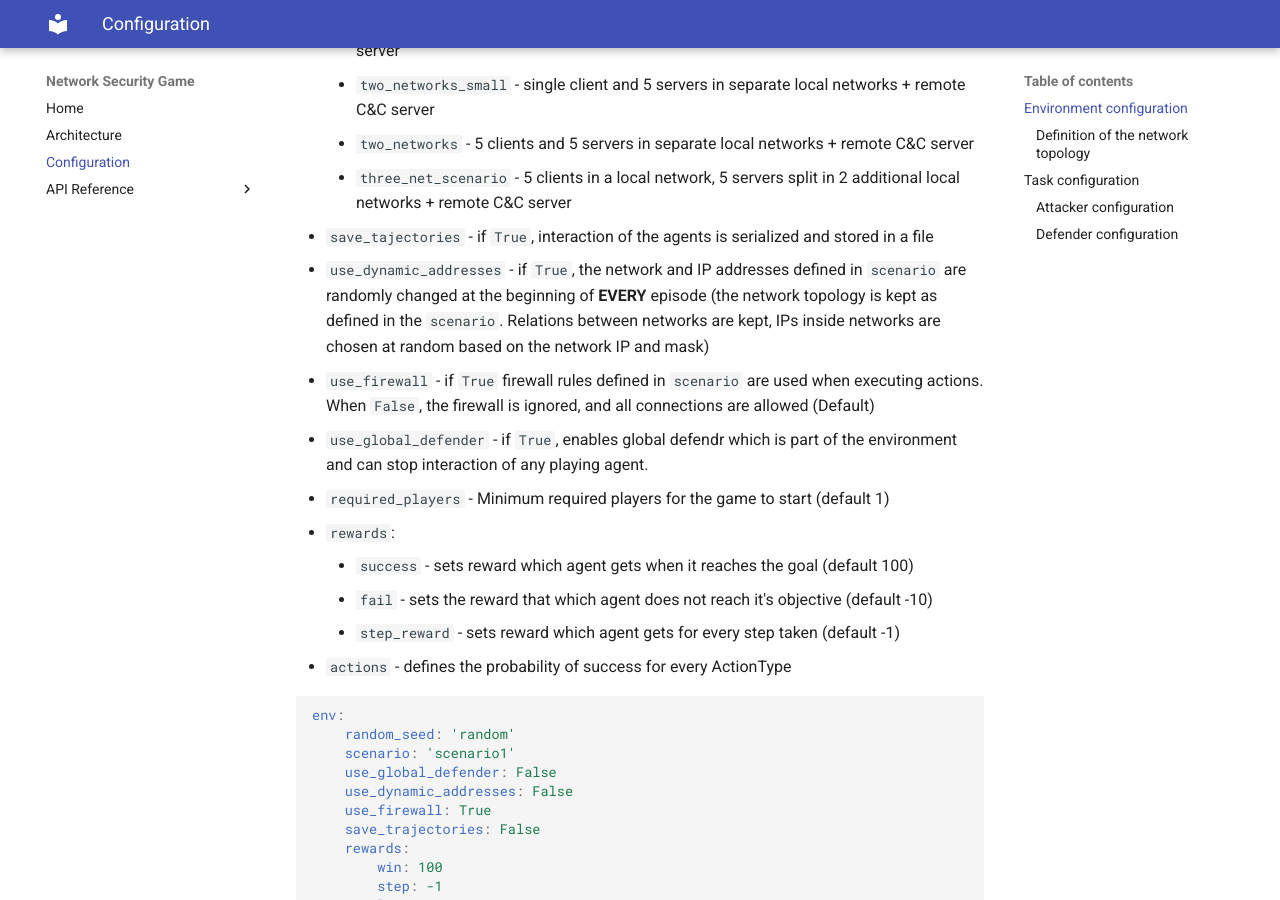
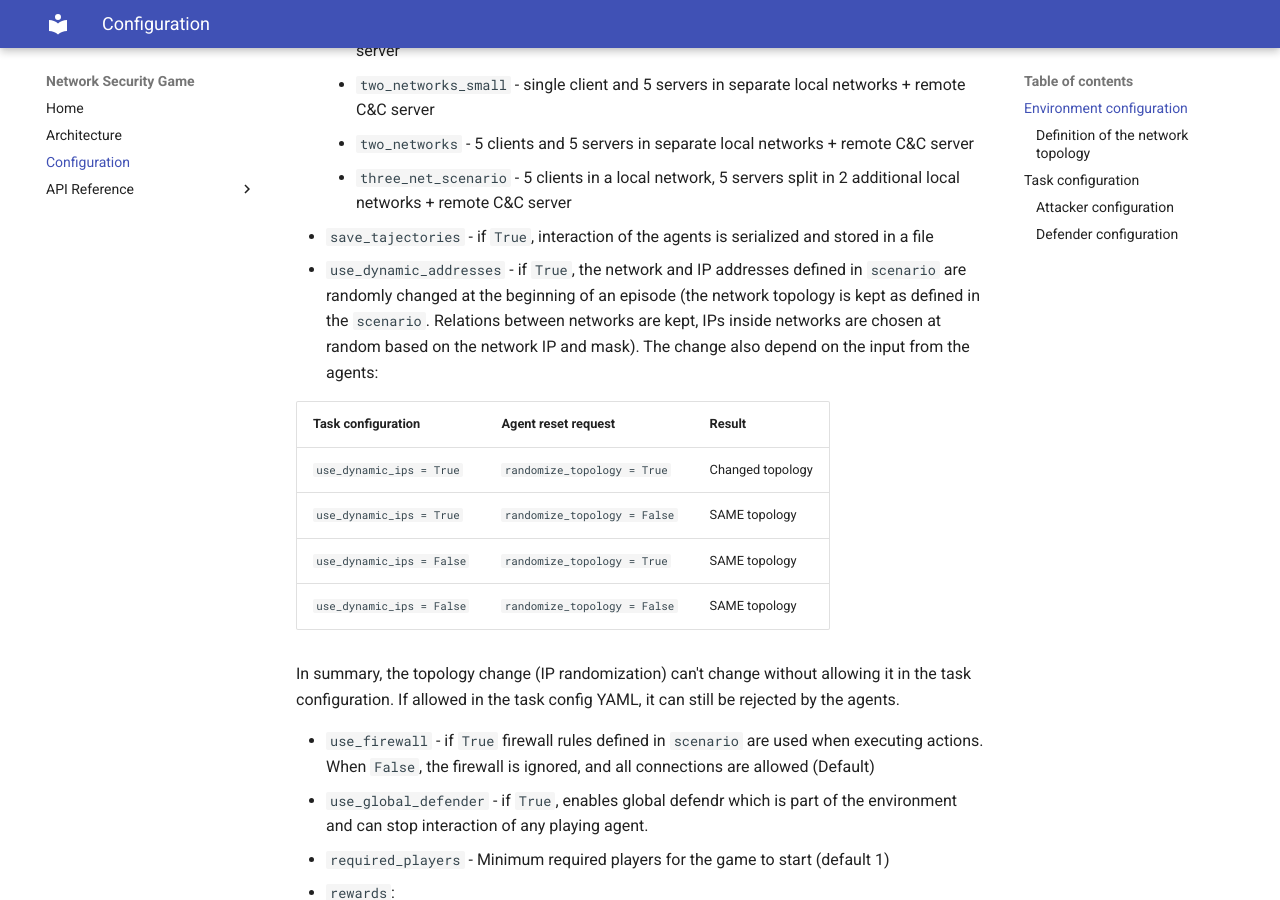
Before and after one commit to stratosphereips/NetSecGame, an MkDocs documentation site: the page built from docs/configuration.md, in a window 1280 px wide and 900 px high, scrolled down 554 px. Built offline with MkDocs 1.6.1 and Material for MkDocs 9.7.7, drawn with Linux system fonts in a browser that asks for light colours.

Commit message:
Update documentation for ResetGame action and dynamic address usage

```diff
--- a/docs/configuration.md
+++ b/docs/configuration.md
@@ -13,7 +13,17 @@ The environment part defines the properties of the environment for the task (see
     -  `two_networks` - 5 clients and 5 servers in separate local networks + remote C&C server
     -  `three_net_scenario` - 5 clients in a local network, 5 servers split in 2 additional local networks + remote C&C server
 - `save_tajectories` - if `True`, interaction of the agents is serialized and stored in a file
-- `use_dynamic_addresses` - if `True`, the network and IP addresses defined in `scenario` are randomly changed at the beginning of **EVERY** episode (the network topology is kept as defined in the `scenario`. Relations between networks are kept, IPs inside networks are chosen at random based on the network IP and mask)
+- `use_dynamic_addresses` - if `True`, the network and IP addresses defined in `scenario` are randomly changed at the beginning of an episode (the network topology is kept as defined in the `scenario`. Relations between networks are kept, IPs inside networks are chosen at random based on the network IP and mask). The change also depend on the input from the agents:
+
+|Task configuration| Agent reset request | Result|
+|----------------------|----------------------|----------------------|
+|`use_dynamic_ips = True` | `randomize_topology = True`| Changed topology |
+|`use_dynamic_ips = True` | `randomize_topology = False`| SAME topology |
+|`use_dynamic_ips = False` | `randomize_topology = True`| SAME topology |
+|`use_dynamic_ips = False` | `randomize_topology = False`| SAME topology |
+
+In summary, the topology change (IP randomization) can't change without allowing it in the task configuration. If allowed in the task config YAML, it can still be rejected by the agents.
+
 - `use_firewall` - if `True` firewall rules defined in `scenario` are used when executing actions. When `False`, the firewall is ignored, and all connections are allowed (Default)
 - `use_global_defender` - if `True`, enables global defendr which is part of the environment and can stop interaction of any playing agent.
 - `required_players` - Minimum required players for the game to start (default 1)
```
Also changed, not shown: docs/architecture.md (+1 -1 lines).
